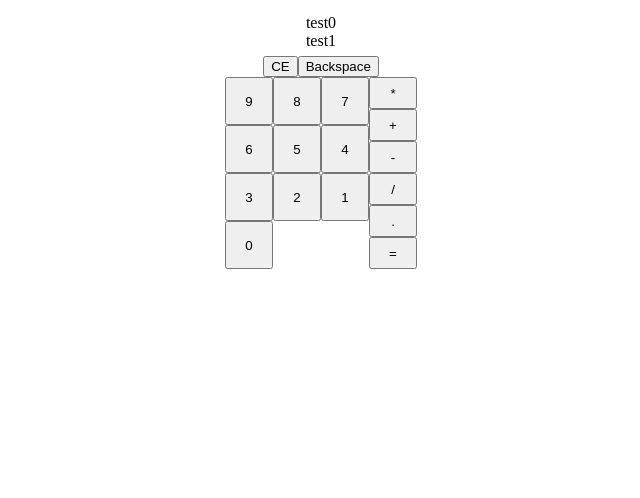
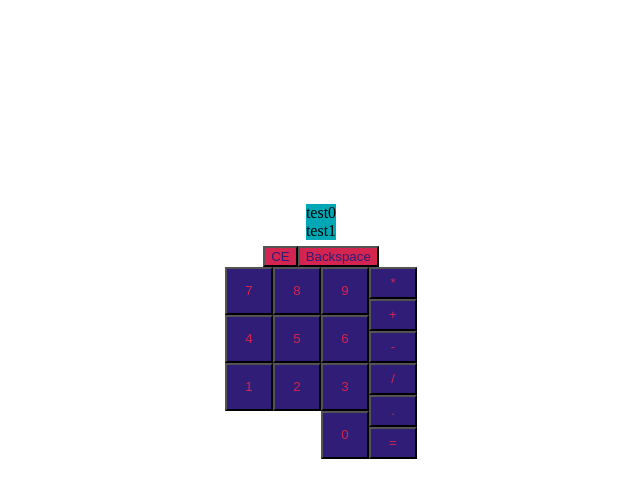
Before and after one commit to jwrigl/Calculator, a plain HTML site: page index.html in a window 1280 px wide. Shown: the whole page, without its empty margins (319-959 px from the left). Drawn offline with Linux system fonts and the light colour scheme.

Commit message:
Add colour to buttons, change direction of button grid, remove irrelevant code from buildNumberGrid

```diff
--- a/script.js
+++ b/script.js
@@ -40,6 +40,8 @@ function buildNumberGrid() {
         let btn = document.createElement("button");
         btn.setAttribute("id",i);
         btn.setAttribute("class","numberButtons");
+        btn.style.backgroundColor = "#301D78";
+        btn.style.color = "#D42450"
         btn.classList.add("calculatorButtons")
         btn.innerText=i
         container.appendChild(btn)
@@ -47,10 +49,7 @@ function buildNumberGrid() {
     container.style.display = "grid";
     container.style.gridTemplateColumns = "repeat(3, 3rem)";
     container.style.gridTemplateRows = "repeat(4, 3rem)";
-    container.style.gridTemplateAreas = `
-    "top-left top-right"
-    "bottom-left bottom-right"
-  `;
+    container.style.direction = "rtl";
 
 
 }
@@ -64,6 +63,8 @@ function buildOperatorGrid() {
         btn.setAttribute("class","operatorButtons");
         btn.classList.add("calculatorButtons")
         btn.innerText=operators[i];
+        btn.style.backgroundColor = "#301D78";
+        btn.style.color = "#D42450"
         container.appendChild(btn)
     }
     container.style.display = "grid";
@@ -79,6 +80,7 @@ function buildOutputScreen() {
         div.setAttribute("class","outputText");
         div.setAttribute("data","")
         div.innerText=`test${i}`;
+        div.style.backgroundColor = "#00A7B5";
         container.appendChild(div)
     }
 
@@ -97,15 +99,19 @@ function buildDeleteLastButton(container) {
     btn.setAttribute("class","miscButtons");
     btn.classList.add("calculatorButtons")
     btn.innerText="Backspace"
+    btn.style.backgroundColor = "#D42450";
+    btn.style.color = "#301D78"
     container.appendChild(btn)
 }
 
-function buildClearButton (container) {
+function buildClearButton(container) {
     let btn = document.createElement("button")
     btn.setAttribute("id","clear");
     btn.setAttribute("class","miscButtons");
     btn.classList.add("calculatorButtons")
     btn.innerText="CE";
+    btn.style.backgroundColor = "#D42450";
+    btn.style.color = "#301D78"
     container.appendChild(btn)
 }
 
--- a/styles.css
+++ b/styles.css
@@ -2,6 +2,8 @@ body {
     display: flex;
     justify-content: center;
     align-items: center;
+    height: 100%;
+    background-color: "#27214D";
 }
 
 #outputContainer {
@@ -16,8 +18,14 @@ body {
     flex-direction: column;
     align-items: center;
     justify-content: center;
+    height: 80vh;
+    width: 60vw;
 }
 
 #buttonsContainer {
     display: flex;
 }
+
+#outputContainer {
+    background-color: "#00A7B5";
+}
```
